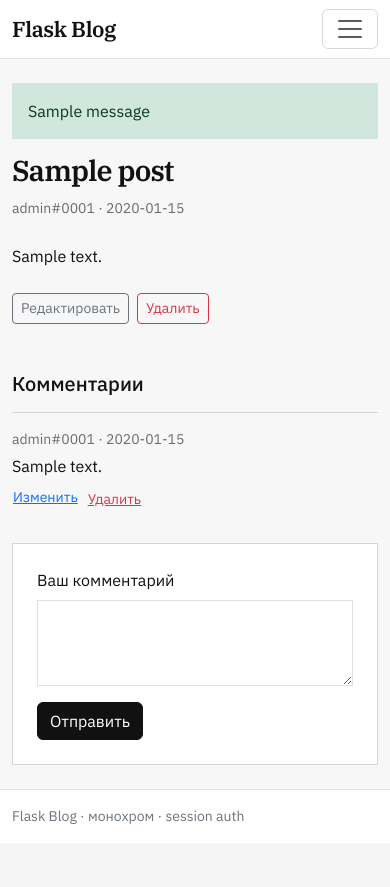
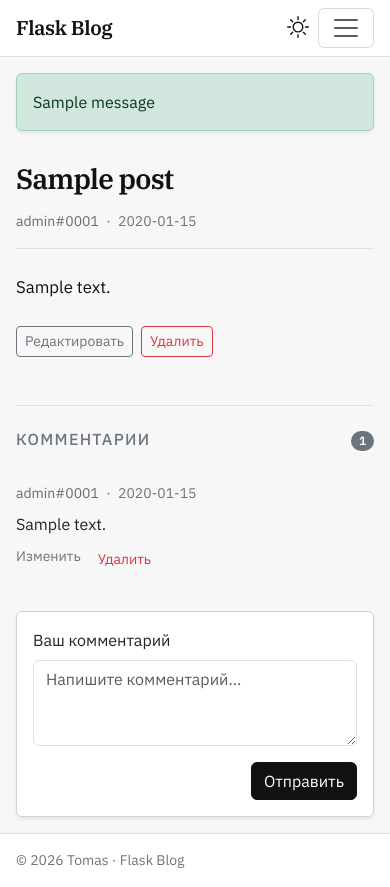
Before and after one commit to discipleartem/flask_blog, a Flask app: page /posts/1 in a window 390 px wide. Before the commit the page ends 824 px from the top, so only its background shows below. Run offline with Flask 3, Linux system fonts and the light colour scheme; the visitor is signed in with stand-in values (Sample User, id 1); data comes from the database, SQL or seed files in the repository; tables that the repository leaves empty hold one stand-in row (values such as "Sample post"); one stand-in notice (Sample message) is shown.

Commit message:
feat: Bootstrap mobile-first UI and IronBee CDP tooling
Widen layouts with container-fluid, dual theme toggles, and document
Chrome CDP workflow plus VS Code settings for agent verification.

Co-authored-by: Cursor <cursoragent@cursor.com>

```diff
--- a/app/static/css/app.css
+++ b/app/static/css/app.css
@@ -1,3 +1,5 @@
+/* Custom CSS — only what Bootstrap 5 cannot express (theme tokens, brand type, reading). */
+
 :root {
   --fb-bg: #f7f7f7;
   --fb-surface: #ffffff;
@@ -18,13 +20,7 @@
   --fb-hero-grad: linear-gradient(160deg, #121212 0%, #1a1a1a 50%, #0a0a0a 100%);
 }
 
-html, body {
-  min-height: 100%;
-}
-
 body {
-  display: flex;
-  flex-direction: column;
   background: var(--fb-bg);
   color: var(--fb-ink);
   font-family: "IBM Plex Sans", "Segoe UI", sans-serif;
@@ -38,8 +34,14 @@ body {
   font-family: "IBM Plex Serif", Georgia, serif;
   font-weight: 600;
   letter-spacing: -0.02em;
-  font-size: 1.35rem;
+  font-size: 1.25rem;
   color: var(--fb-ink) !important;
+}
+
+@media (min-width: 768px) {
+  .brand-mark {
+    font-size: 1.35rem;
+  }
 }
 
 .user-tag {
@@ -74,30 +76,25 @@ body {
 
 .hero {
   background: var(--fb-hero-grad);
-  border-bottom: 1px solid var(--fb-line);
-  margin: -1.5rem -12px 2rem;
-  padding: 3.5rem 1.25rem 2.75rem;
+  border: 1px solid var(--fb-line);
+  padding: 2rem 1.25rem;
 }
 
 @media (min-width: 768px) {
   .hero {
-    margin-left: calc(50% - 50vw);
-    margin-right: calc(50% - 50vw);
-    padding-left: max(1.25rem, calc(50vw - 540px + 1.25rem));
-    padding-right: max(1.25rem, calc(50vw - 540px + 1.25rem));
+    padding: 3rem 2rem 2.5rem;
   }
 }
 
-@media (min-width: 992px) {
+@media (min-width: 1200px) {
   .hero {
-    padding-left: max(1.25rem, calc(50vw - 660px + 1.25rem));
-    padding-right: max(1.25rem, calc(50vw - 660px + 1.25rem));
+    padding: 3.5rem 2.5rem 3rem;
   }
 }
 
 .hero-brand {
   font-family: "IBM Plex Serif", Georgia, serif;
-  font-size: clamp(2.5rem, 6vw, 4rem);
+  font-size: clamp(2rem, 8vw, 4rem);
   font-weight: 600;
   letter-spacing: -0.03em;
   line-height: 1.05;
@@ -105,30 +102,51 @@ body {
 }
 
 .hero-lead {
-  max-width: 32rem;
+  max-width: 36rem;
   color: var(--fb-muted);
-  font-size: 1.1rem;
+  font-size: 1rem;
 }
 
-.post-row {
-  border-bottom: 1px solid var(--fb-line);
-  padding: 1.25rem 0;
-  transition: background-color 0.15s ease;
+@media (min-width: 768px) {
+  .hero-lead {
+    font-size: 1.1rem;
+  }
 }
 
-.post-row:first-child {
-  border-top: 1px solid var(--fb-line);
+.post-title {
+  font-family: "IBM Plex Serif", Georgia, serif;
+  font-size: clamp(1.75rem, 4vw, 2.75rem);
+  font-weight: 600;
+  letter-spacing: -0.03em;
+  line-height: 1.15;
 }
 
-.post-row a.title-link {
+.post-body {
+  white-space: pre-wrap;
+  line-height: 1.7;
+  font-size: 1.05rem;
+}
+
+.post-body-sm {
+  font-size: 1rem;
+  line-height: 1.6;
+}
+
+.title-link {
   color: var(--fb-ink);
-  text-decoration: none;
   font-family: "IBM Plex Serif", Georgia, serif;
-  font-size: 1.35rem;
+  font-size: 1.2rem;
   font-weight: 600;
 }
 
-.post-row a.title-link:hover {
+@media (min-width: 768px) {
+  .title-link {
+    font-size: 1.35rem;
+  }
+}
+
+.list-group-item-action:hover .title-link,
+.list-group-item-action:focus .title-link {
   text-decoration: underline;
   text-underline-offset: 0.15em;
 }
@@ -142,20 +160,26 @@ body {
   max-width: 28rem;
   border: 1px solid var(--fb-line);
   background: var(--fb-surface);
-  padding: 1.5rem;
+  padding: 1.25rem;
+}
+
+@media (min-width: 768px) {
+  .form-panel {
+    padding: 1.5rem;
+  }
 }
 
 .form-panel-wide {
   max-width: 40rem;
 }
 
-.comment-block {
-  border-top: 1px solid var(--fb-line);
-  padding: 1rem 0;
+.site-footer {
+  background: var(--fb-surface);
 }
 
-.site-footer {
+.card {
   background: var(--fb-surface);
+  border-color: var(--fb-line) !important;
 }
 
 .btn-dark {
@@ -174,7 +198,11 @@ body {
   --bs-btn-hover-color: #111;
 }
 
+.ls-wide {
+  letter-spacing: 0.08em;
+}
+
 .empty-state {
   color: var(--fb-muted);
-  padding: 2rem 0;
+  padding: 1.5rem 0;
 }
--- a/app/static/js/theme.js
+++ b/app/static/js/theme.js
@@ -17,13 +17,11 @@
   applyTheme(preferredTheme());
 
   document.addEventListener("DOMContentLoaded", function () {
-    const toggle = document.getElementById("themeToggle");
-    if (!toggle) {
-      return;
-    }
-    toggle.addEventListener("click", function () {
-      const current = document.documentElement.getAttribute("data-bs-theme") || "light";
-      applyTheme(current === "light" ? "dark" : "light");
+    document.querySelectorAll(".theme-toggle").forEach(function (toggle) {
+      toggle.addEventListener("click", function () {
+        const current = document.documentElement.getAttribute("data-bs-theme") || "light";
+        applyTheme(current === "light" ? "dark" : "light");
+      });
     });
   });
 })();
--- a/app/templates/base.html
+++ b/app/templates/base.html
@@ -12,16 +12,38 @@
   <link rel="stylesheet" href="{{ url_for('static', filename='css/app.css') }}">
   <script src="{{ url_for('static', filename='js/theme.js') }}"></script>
 </head>
-<body>
+<body class="d-flex flex-column min-vh-100">
+  {% macro theme_toggle(extra_class='') -%}
+  <button type="button" class="btn btn-link theme-toggle p-0 {{ extra_class }}"
+          aria-label="Переключить тему" title="Тема">
+    <span class="theme-icon theme-icon-sun" aria-hidden="true">
+      <svg xmlns="http://www.w3.org/2000/svg" width="22" height="22" fill="currentColor" viewBox="0 0 16 16">
+        <path d="M8 11a3 3 0 1 1 0-6 3 3 0 0 1 0 6m0 1a4 4 0 1 0 0-8 4 4 0 0 0 0 8M8 0a.5.5 0 0 1 .5.5v2a.5.5 0 0 1-1 0v-2A.5.5 0 0 1 8 0m0 13a.5.5 0 0 1 .5.5v2a.5.5 0 0 1-1 0v-2A.5.5 0 0 1 8 13m8-5a.5.5 0 0 1-.5.5h-2a.5.5 0 0 1 0-1h2a.5.5 0 0 1 .5.5M3 8a.5.5 0 0 1-.5.5h-2a.5.5 0 0 1 0-1h2A.5.5 0 0 1 3 8m10.657-5.657a.5.5 0 0 1 0 .707l-1.414 1.415a.5.5 0 1 1-.707-.708l1.414-1.414a.5.5 0 0 1 .707 0m-9.193 9.193a.5.5 0 0 1 0 .707L3.05 13.657a.5.5 0 0 1-.707-.707l1.414-1.414a.5.5 0 0 1 .707 0m9.193 2.121a.5.5 0 0 1-.707 0l-1.414-1.414a.5.5 0 0 1 .707-.707l1.414 1.414a.5.5 0 0 1 0 .707M4.464 4.465a.5.5 0 0 1-.707 0L2.343 3.05a.5.5 0 1 1 .707-.707l1.414 1.414a.5.5 0 0 1 0 .708"/>
+      </svg>
+    </span>
+    <span class="theme-icon theme-icon-moon" aria-hidden="true">
+      <svg xmlns="http://www.w3.org/2000/svg" width="22" height="22" fill="currentColor" viewBox="0 0 16 16">
+        <path d="M6 .278a.77.77 0 0 1 .08.858 7.2 7.2 0 0 0-.878 3.46c0 4.021 3.278 7.277 7.318 7.277q.792-.001 1.533-.16a.79.79 0 0 1 .81.316.73.73 0 0 1-.031.893A8.35 8.35 0 0 1 8.344 16C3.734 16 0 12.286 0 7.71 0 4.266 2.114 1.312 5.124.06A.75.75 0 0 1 6 .278"/>
+      </svg>
+    </span>
+  </button>
+  {%- endmacro %}
+
   <nav class="navbar navbar-expand-lg border-bottom site-nav">
-    <div class="container">
+    <div class="container-fluid px-3 px-md-4 px-xl-5">
       <a class="navbar-brand brand-mark" href="{{ url_for('posts.index') }}">Flask Blog</a>
+
+      {# Mobile / tablet: theme left of hamburger #}
+      <div class="d-flex align-items-center gap-2 ms-auto d-lg-none">
+        {{ theme_toggle() }}
         <button class="navbar-toggler" type="button" data-bs-toggle="collapse" data-bs-target="#navMain"
                 aria-controls="navMain" aria-expanded="false" aria-label="Меню">
           <span class="navbar-toggler-icon"></span>
         </button>
+      </div>
+
       <div class="collapse navbar-collapse" id="navMain">
-        <ul class="navbar-nav me-auto">
+        <ul class="navbar-nav me-auto mb-2 mb-lg-0">
           <li class="nav-item">
             <a class="nav-link" href="{{ url_for('posts.index') }}">Статьи</a>
           </li>
@@ -36,20 +58,9 @@
           </li>
           {% endif %}
         </ul>
-        <div class="d-flex align-items-center gap-3">
-          <button type="button" class="btn btn-link theme-toggle p-0" id="themeToggle"
-                  aria-label="Переключить тему" title="Тема">
-            <span class="theme-icon theme-icon-sun" aria-hidden="true">
-              <svg xmlns="http://www.w3.org/2000/svg" width="22" height="22" fill="currentColor" viewBox="0 0 16 16">
-                <path d="M8 11a3 3 0 1 1 0-6 3 3 0 0 1 0 6m0 1a4 4 0 1 0 0-8 4 4 0 0 0 0 8M8 0a.5.5 0 0 1 .5.5v2a.5.5 0 0 1-1 0v-2A.5.5 0 0 1 8 0m0 13a.5.5 0 0 1 .5.5v2a.5.5 0 0 1-1 0v-2A.5.5 0 0 1 8 13m8-5a.5.5 0 0 1-.5.5h-2a.5.5 0 0 1 0-1h2a.5.5 0 0 1 .5.5M3 8a.5.5 0 0 1-.5.5h-2a.5.5 0 0 1 0-1h2A.5.5 0 0 1 3 8m10.657-5.657a.5.5 0 0 1 0 .707l-1.414 1.415a.5.5 0 1 1-.707-.708l1.414-1.414a.5.5 0 0 1 .707 0m-9.193 9.193a.5.5 0 0 1 0 .707L3.05 13.657a.5.5 0 0 1-.707-.707l1.414-1.414a.5.5 0 0 1 .707 0m9.193 2.121a.5.5 0 0 1-.707 0l-1.414-1.414a.5.5 0 0 1 .707-.707l1.414 1.414a.5.5 0 0 1 0 .707M4.464 4.465a.5.5 0 0 1-.707 0L2.343 3.05a.5.5 0 1 1 .707-.707l1.414 1.414a.5.5 0 0 1 0 .708"/>
-              </svg>
-            </span>
-            <span class="theme-icon theme-icon-moon" aria-hidden="true">
-              <svg xmlns="http://www.w3.org/2000/svg" width="22" height="22" fill="currentColor" viewBox="0 0 16 16">
-                <path d="M6 .278a.77.77 0 0 1 .08.858 7.2 7.2 0 0 0-.878 3.46c0 4.021 3.278 7.277 7.318 7.277q.792-.001 1.533-.16a.79.79 0 0 1 .81.316.73.73 0 0 1-.031.893A8.35 8.35 0 0 1 8.344 16C3.734 16 0 12.286 0 7.71 0 4.266 2.114 1.312 5.124.06A.75.75 0 0 1 6 .278"/>
-              </svg>
-            </span>
-          </button>
+        <div class="d-flex flex-column flex-lg-row align-items-lg-center gap-2 pb-3 pb-lg-0">
+          {# Desktop: theme left of Войти / user actions #}
+          {{ theme_toggle('d-none d-lg-inline-flex') }}
           {% if g.user %}
           <a class="nav-link p-0 user-tag" href="{{ url_for('users.detail', user_id=g.user['id']) }}">
             {{ g.user['name'] }}#{{ g.user['discriminator'] }}
@@ -64,20 +75,26 @@
     </div>
   </nav>
 
-  <main class="container py-4">
+  <main class="flex-grow-1">
+    <div class="container-fluid px-3 px-md-4 px-xl-5 py-3 py-md-4">
       {% with messages = get_flashed_messages(with_categories=true) %}
         {% if messages %}
+          <div class="row justify-content-center mb-3">
+            <div class="col-12 col-xl-10 col-xxl-9">
               {% for category, message in messages %}
-          <div class="alert alert-{{ category }} border-0 rounded-0" role="alert">{{ message }}</div>
+                <div class="alert alert-{{ category }} shadow-sm" role="alert">{{ message }}</div>
               {% endfor %}
+            </div>
+          </div>
         {% endif %}
       {% endwith %}
       {% block content %}{% endblock %}
+    </div>
   </main>
 
   <footer class="site-footer border-top mt-auto">
-    <div class="container py-3 text-secondary small">
-      Flask Blog · монохром · session auth
+    <div class="container-fluid px-3 px-md-4 px-xl-5 py-3 text-secondary small">
+      &copy; {{ current_year }} Tomas &middot; Flask Blog
     </div>
   </footer>
 
--- a/app/templates/posts/detail.html
+++ b/app/templates/posts/detail.html
@@ -1,19 +1,27 @@
 {% extends "base.html" %}
 {% block title %}{{ post['title'] }} · Flask Blog{% endblock %}
 {% block content %}
-<article>
-  <h1 class="hero-brand" style="font-size:clamp(1.8rem,4vw,2.75rem);">{{ post['title'] }}</h1>
-  <p class="meta mb-4">
-    {{ post['author_name'] }}#{{ post['author_disc'] }}
-    · {{ post['created_at'] }}
+<div class="row justify-content-center">
+  <div class="col-12 col-md-10 col-lg-8 col-xl-7">
+
+    <article class="mb-5">
+      <header class="mb-4 pb-3 border-bottom">
+        <h1 class="post-title mb-3">{{ post['title'] }}</h1>
+        <p class="text-secondary small mb-0">
+          <span class="user-tag">{{ post['author_name'] }}#{{ post['author_disc'] }}</span>
+          <span class="mx-1">·</span>
+          <time datetime="{{ post['created_at'] }}">{{ post['created_at'] }}</time>
           {% if post['updated_at'] != post['created_at'] %}
-      · обновлено {{ post['updated_at'] }}
+          <span class="mx-1">·</span>
+          <span>обновлено {{ post['updated_at'] }}</span>
           {% endif %}
         </p>
-  <div class="mb-4" style="white-space:pre-wrap; line-height:1.65;">{{ post['body'] }}</div>
+      </header>
+
+      <div class="post-body mb-4">{{ post['body'] }}</div>
 
       {% if g.user and (g.user['is_admin'] or g.user['id'] == post['author_id']) %}
-  <div class="d-flex gap-2 mb-5">
+      <div class="d-flex flex-wrap gap-2">
         <a class="btn btn-outline-secondary btn-sm" href="{{ url_for('posts.edit', post_id=post['id']) }}">Редактировать</a>
         <form method="post" action="{{ url_for('posts.delete', post_id=post['id']) }}"
               onsubmit="return confirm('Удалить статью?');">
@@ -23,38 +31,60 @@
       {% endif %}
     </article>
 
-<section class="mt-4">
-  <h2 class="h5 mb-3">Комментарии</h2>
+    <section class="border-top pt-4">
+      <div class="d-flex align-items-baseline justify-content-between gap-2 mb-3">
+        <h2 class="h6 text-secondary text-uppercase ls-wide mb-0">Комментарии</h2>
         {% if comments %}
+        <span class="badge text-bg-secondary rounded-pill">{{ comments|length }}</span>
+        {% endif %}
+      </div>
+
+      {% if comments %}
+      <ul class="list-group list-group-flush mb-4">
         {% for c in comments %}
-      <div class="comment-block">
-        <div class="meta mb-1">
-          {{ c['author_name'] }}#{{ c['author_disc'] }} · {{ c['created_at'] }}
+        <li class="list-group-item bg-transparent px-0 py-3">
+          <div class="text-secondary small mb-2">
+            <span class="user-tag">{{ c['author_name'] }}#{{ c['author_disc'] }}</span>
+            <span class="mx-1">·</span>
+            <time datetime="{{ c['created_at'] }}">{{ c['created_at'] }}</time>
           </div>
-        <div style="white-space:pre-wrap;">{{ c['body'] }}</div>
+          <div class="post-body post-body-sm mb-2">{{ c['body'] }}</div>
           {% if g.user and (g.user['is_admin'] or g.user['id'] == c['user_id']) %}
-        <div class="d-flex gap-2 mt-2">
-          <a class="btn btn-link btn-sm p-0" href="{{ url_for('comments.edit', comment_id=c['id']) }}">Изменить</a>
+          <div class="d-flex gap-3">
+            <a class="small link-secondary text-decoration-none" href="{{ url_for('comments.edit', comment_id=c['id']) }}">Изменить</a>
             <form method="post" action="{{ url_for('comments.delete', comment_id=c['id']) }}"
                   onsubmit="return confirm('Удалить комментарий?');">
-            <button type="submit" class="btn btn-link btn-sm p-0 text-danger">Удалить</button>
+              <button type="submit" class="btn btn-link btn-sm p-0 link-danger text-decoration-none">Удалить</button>
             </form>
           </div>
           {% endif %}
-      </div>
+        </li>
         {% endfor %}
+      </ul>
       {% else %}
-    <p class="empty-state py-3">Комментариев пока нет.</p>
+      <p class="text-secondary mb-4">Комментариев пока нет.</p>
       {% endif %}
 
       {% if g.user %}
-  <form method="post" action="{{ url_for('comments.create', post_id=post['id']) }}" class="mt-3 form-panel form-panel-wide">
+      <div class="card border shadow-sm">
+        <div class="card-body p-3 p-md-4">
+          <form method="post" action="{{ url_for('comments.create', post_id=post['id']) }}">
             <label class="form-label" for="body">Ваш комментарий</label>
-    <textarea class="form-control rounded-0" id="body" name="body" rows="3" required></textarea>
-    <button type="submit" class="btn btn-dark mt-3">Отправить</button>
+            <textarea class="form-control" id="body" name="body" rows="3" required
+                      placeholder="Напишите комментарий…"></textarea>
+            <div class="d-flex justify-content-end mt-3">
+              <button type="submit" class="btn btn-dark">Отправить</button>
+            </div>
           </form>
+        </div>
+      </div>
       {% else %}
-  <p class="meta mt-3"><a href="{{ url_for('auth.login') }}">Войдите</a>, чтобы оставить комментарий.</p>
+      <div class="alert alert-light border mb-0" role="status">
+        <a class="alert-link" href="{{ url_for('auth.login') }}">Войдите</a>, чтобы оставить комментарий.
+      </div>
       {% endif %}
     </section>
+
+  </div>
+</div>
 {% endblock %}
```
Also changed, not shown: app/__init__.py (+7 -0 lines), app/templates/auth/login.html (+16 -6 lines), app/templates/auth/register.html (+16 -6 lines), app/templates/comments/edit.html (+18 -8 lines), app/templates/posts/form.html (+14 -4 lines), app/templates/posts/index.html (+16 -7 lines), app/templates/users/detail.html (+12 -2 lines), app/templates/users/edit.html (+14 -4 lines), app/templates/users/index.html (+18 -12 lines), docs/DEVELOPMENT.md (+68 -2 lines), README.md, 2 other files. Lines whose indentation alone changed are shown as unchanged.
